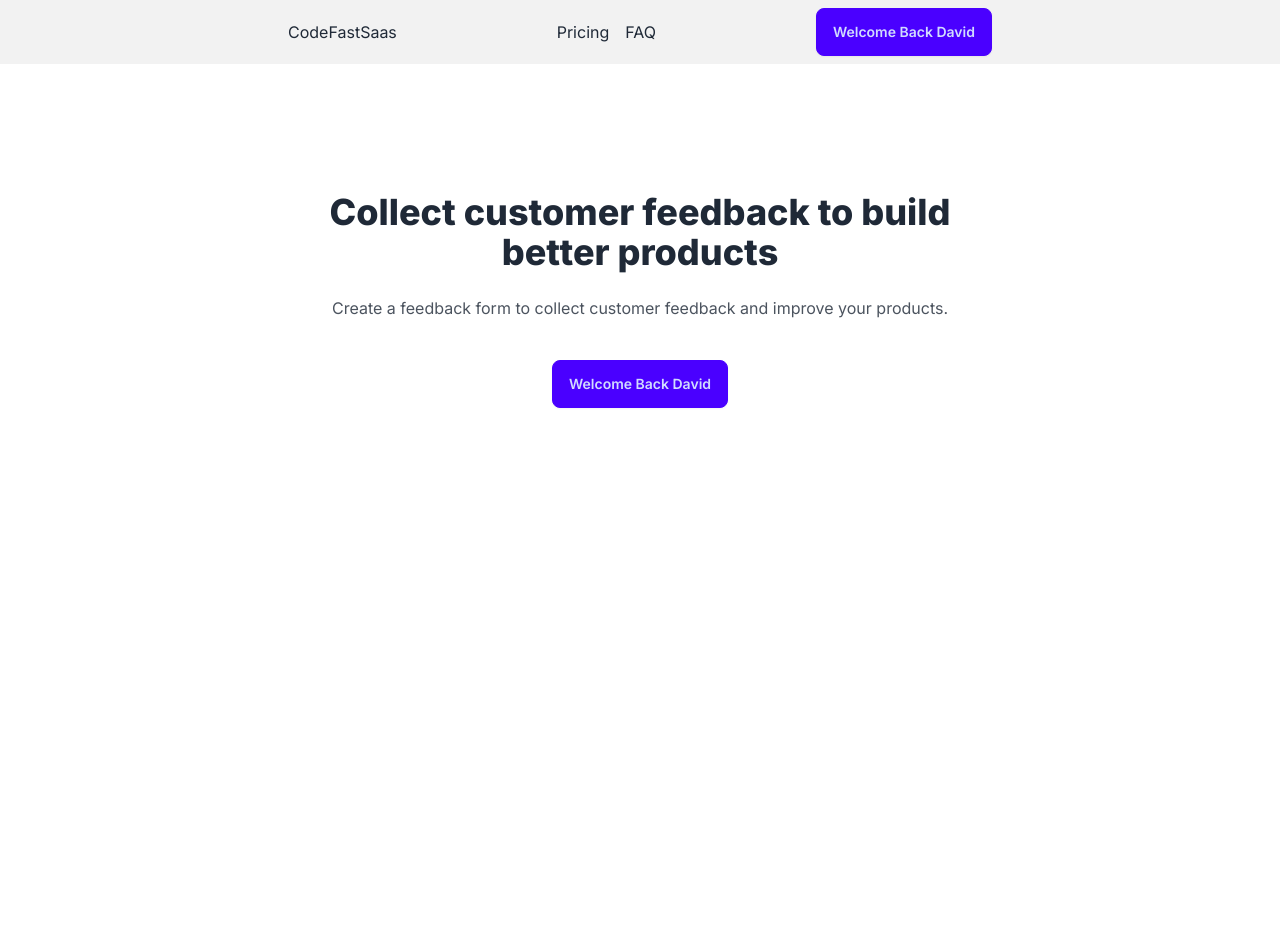
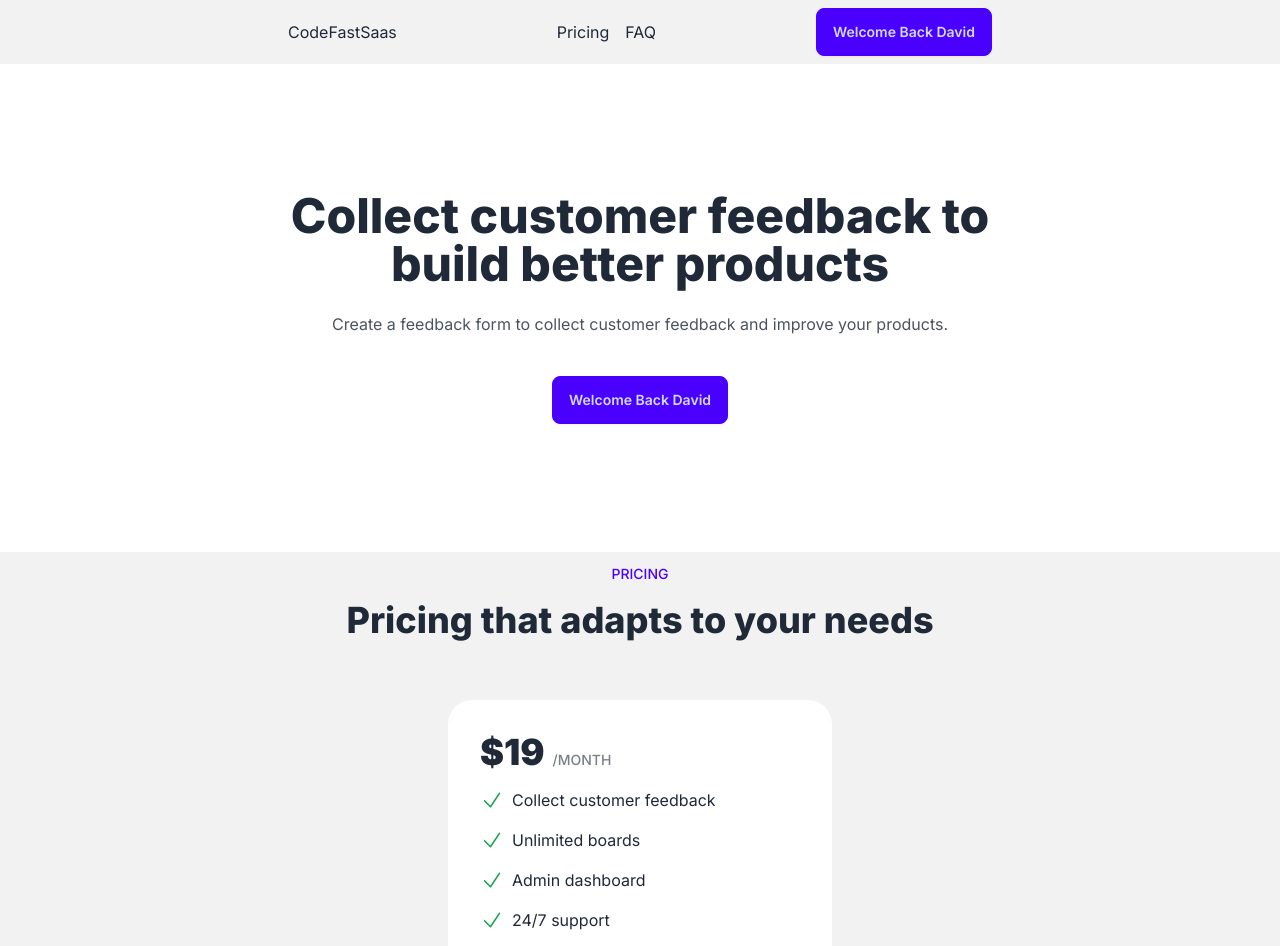
Before and after one commit to david-diazd/codefast-saas, a Next.js app: page / in a window 1280 px wide. Shown: the top 946 px of the page. Before the commit the page ends 800 px from the top, so only its background shows below. Built offline with nearby package versions, Linux system fonts and the light colour scheme.

Commit message:
feat: pricing

```diff
--- a/app/page.js
+++ b/app/page.js
@@ -1,14 +1,24 @@
 import ButtonLogin from "@/components/ButtonLogin";
+import ListItem from "@/components/ListItem";
 
 export default function Home() {
   const isLoggedIn = true; // Simulating user login state
   const name = "David";
+
+  const pricingFeaturesList = [
+    "Collect customer feedback",
+    "Unlimited boards",
+    "Admin dashboard",
+    "24/7 support"
+  ];
+
   return (
     <main>
+      {/* Header Section */}
       <section className="bg-base-200">
         <div className="max-w-3xl mx-auto flex justify-between items-center px-8 py-2">
           <div>CodeFastSaas</div>
-          <div className="space-x-4">
+          <div className="space-x-4 max-md:hidden">
             <a className="link link-hover">Pricing</a>
             <a className="link link-hover">FAQ</a>
           </div>
@@ -17,8 +27,9 @@ export default function Home() {
           </div>
         </div>
       </section>
+      {/* Hero Section */}
       <section className="px-8 text-center py-32 max-w-3xl mx-auto">
-        <h1 className="text-4xl font-extrabold mb-6">
+        <h1 className="text-4xl font-extrabold mb-6 lg:text-5xl">
           Collect customer feedback to build better products
         </h1>
         <div className="opacity-80 mb-10">
@@ -28,6 +39,35 @@ export default function Home() {
 
         <ButtonLogin isLoggedIn={isLoggedIn} name={name} />
       </section>
+      {/* Pricing Section */}
+      <section className="bg-base-200">
+        <div className="py-3 max-w-3xl mx-auto px-8">
+          <p className="text-sm uppercase font-medium text-center text-primary mb-4">
+            Pricing
+          </p>
+          <h2 className="text-3xl lg:text-4xl font-extrabold mb-12 text-center">
+            Pricing that adapts to your needs
+          </h2>
+        </div>
+
+        <div className="w-96 rounded-3xl bg-base-100 p-8 mx-auto">
+          <div className="flex gap-2 items-baseline">
+            <div className="text-4xl font-black">$19</div>
+            <div className="uppercase text-sm font-medium opacity-60">
+              /month
+            </div>
+          </div>
+          <ul>
+            {
+              pricingFeaturesList.map((feature,index) => (
+                <ListItem key={index}>{feature}</ListItem>
+              ))
+            }
+          </ul>
+
+          <ButtonLogin isLoggedIn={isLoggedIn} name={name} extraStyle="w-full"/>
+        </div>
+      </section>
     </main>
   );
 }
--- a/components/ButtonLogin.js
+++ b/components/ButtonLogin.js
@@ -1,11 +1,12 @@
 import Link from "next/link";
 
-const ButtonLogin = ({isLoggedIn, name}) => {
+const ButtonLogin = ({isLoggedIn, name, extraStyle}) => {
 
     //const {isLoggedIn, name}= props;
 
     if (isLoggedIn) {
-        return <Link href="/dashboard" className="btn btn-primary">Welcome Back {name}</Link>
+        return <Link href="/dashboard" className={`btn btn-primary ${extraStyle ? extraStyle : ""}`}>
+            Welcome Back {name}</Link>
     } else {
         return <button>Login</button>
     }
--- /dev/null
+++ b/components/ListItem.js
@@ -0,0 +1,24 @@
+
+const ListItem = ({children}) => {
+    return (
+        <li className="flex items-center gap-2 my-4">
+            <svg
+                xmlns="http://www.w3.org/2000/svg"
+                fill="none"
+                viewBox="0 0 24 24"
+                strokeWidth={1.5}
+                stroke="currentColor"
+                className="text-green-600 size-6"
+            >
+                <path
+                    strokeLinecap="round"
+                    strokeLinejoin="round"
+                    d="m4.5 12.75 6 6 9-13.5"
+                />
+            </svg>
+            {children}
+        </li>
+    );
+}
+
+export default ListItem;
```
Also changed, not shown: .eslintrc.json.
